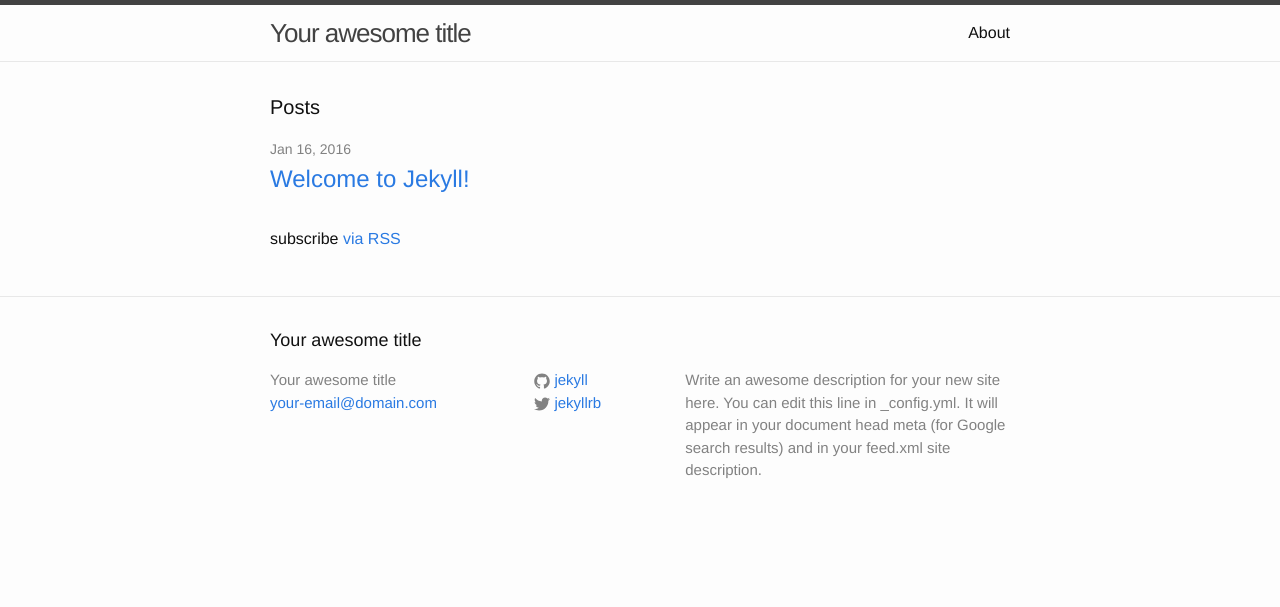
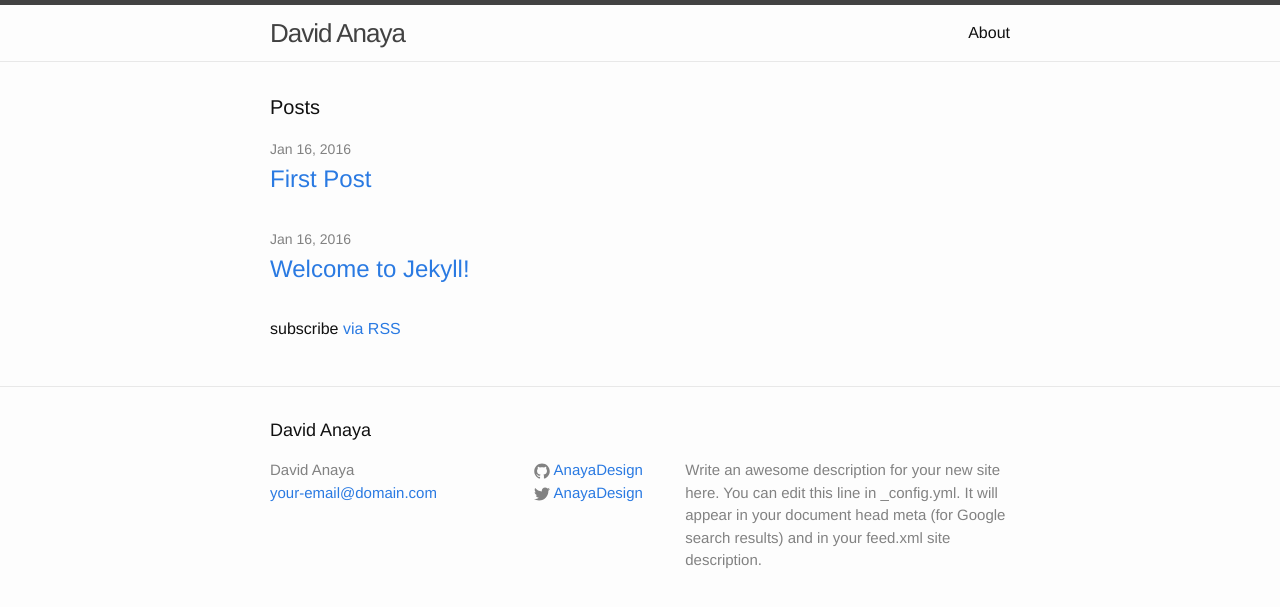
Before and after one commit to anayadesign/davidanaya.github.io, a Jekyll site: the page built from index.html, in a window 1280 px wide. Shown: the top 607 px of the page. Built offline with Jekyll 4.4.1, drawn with Linux system fonts in a browser that asks for light colours.

Commit message:
Edit info for config

```diff
--- a/_config.yml
+++ b/_config.yml
@@ -6,7 +6,7 @@
 # 'jekyll serve'. If you change this file, please restart the server process.
 
 # Site settings
-title: Your awesome title
+title: David Anaya
 email: your-email@domain.com
 description: > # this means to ignore newlines until "baseurl:"
   Write an awesome description for your new site here. You can edit this
@@ -14,8 +14,8 @@ description: > # this means to ignore newlines until "baseurl:"
   Google search results) and in your feed.xml site description.
 baseurl: "" # the subpath of your site, e.g. /blog
 url: "http://yourdomain.com" # the base hostname & protocol for your site
-twitter_username: jekyllrb
-github_username:  jekyll
+twitter_username: AnayaDesign
+github_username:  AnayaDesign
 
 # Build settings
 markdown: kramdown
--- /dev/null
+++ b/_posts/2016-01-15-first-post.markdown
@@ -0,0 +1,8 @@
+---
+layout: post
+title:  "First Post"
+date:   2016-01-15 16:43:00 -0800
+categories:
+---
+
+# Here's my new site
```
